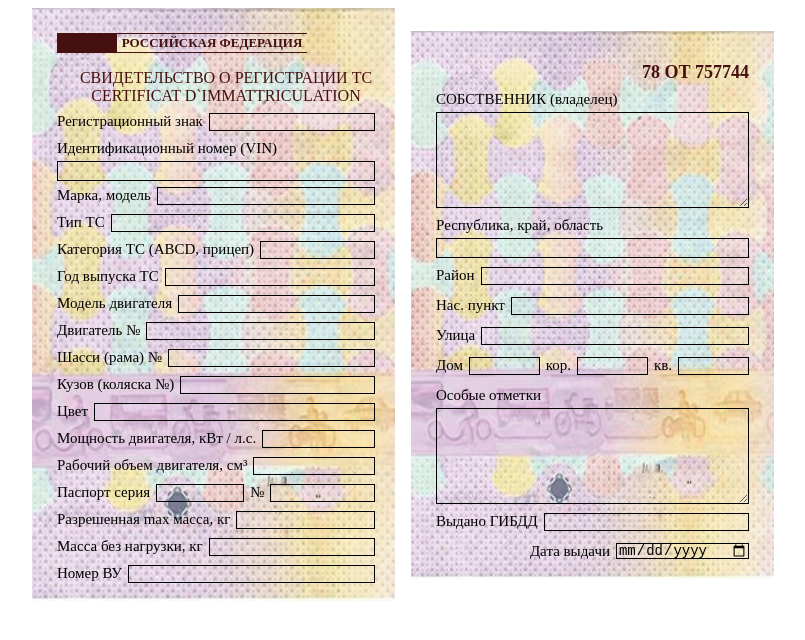
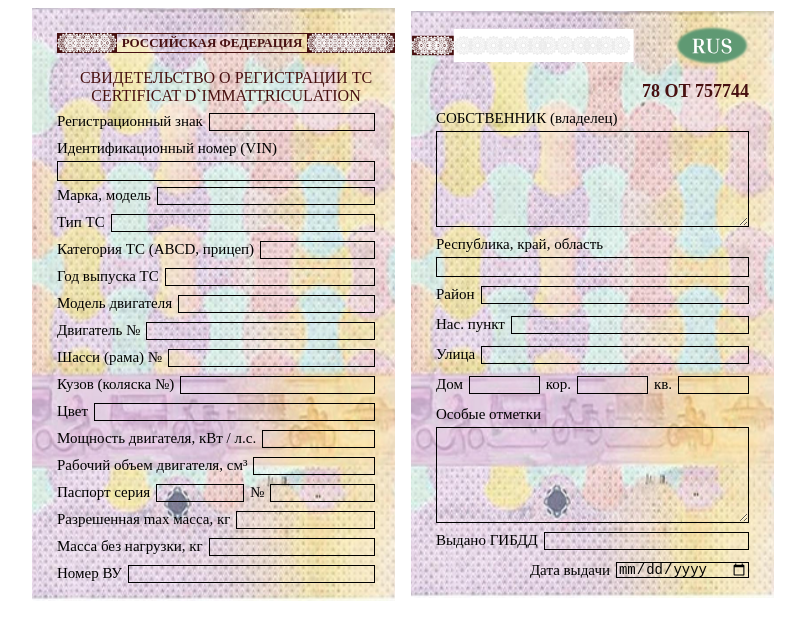
Before and after one commit to Kkotlyar777/STS-HTML-CSS-, a plain HTML site: page index.html in a window 1280 px wide. Shown: the whole page, without its empty margins (237-1042 px from the left). Drawn offline with Linux system fonts and the light colour scheme; the site is published under a folder, as on GitHub Pages, so addresses that start at the root find nothing.

Commit message:
fix img source

```diff
--- a/index.html
+++ b/index.html
@@ -11,13 +11,13 @@
       <div class="FirstPart">
         <div class="FirstPart-TopHeader">
           <div class="FirstPart-TopHeader__firstBlock">
-            <img src="/images/Xoxloma60.svg" alt="" />
+            <img src="./images/Xoxloma60.svg" alt="" />
           </div>
           <div class="FirstPart-TopHeader__centralBlock">
             <span class="Russian-Federation">РОССИЙСКАЯ ФЕДЕРАЦИЯ</span>
           </div>
           <div class="FirstPart-TopHeader__secondlBlock">
-            <img src="/images/Xoxloma88.svg" alt="" />
+            <img src="./images/Xoxloma88.svg" alt="" />
           </div>
         </div>
         <div class="FirstPart-BotHeader">
@@ -115,7 +115,7 @@
       </div>
       <div class="SecondPart">
         <div class="SecondPart-header">
-          <img src="/images/SecondPageHeader.svg" alt="" />
+          <img src="./images/SecondPageHeader.svg" alt="" />
         </div>
         <div class="SecondPart-DLWrapper">
           <span>78 ОТ 757744</span>
```
